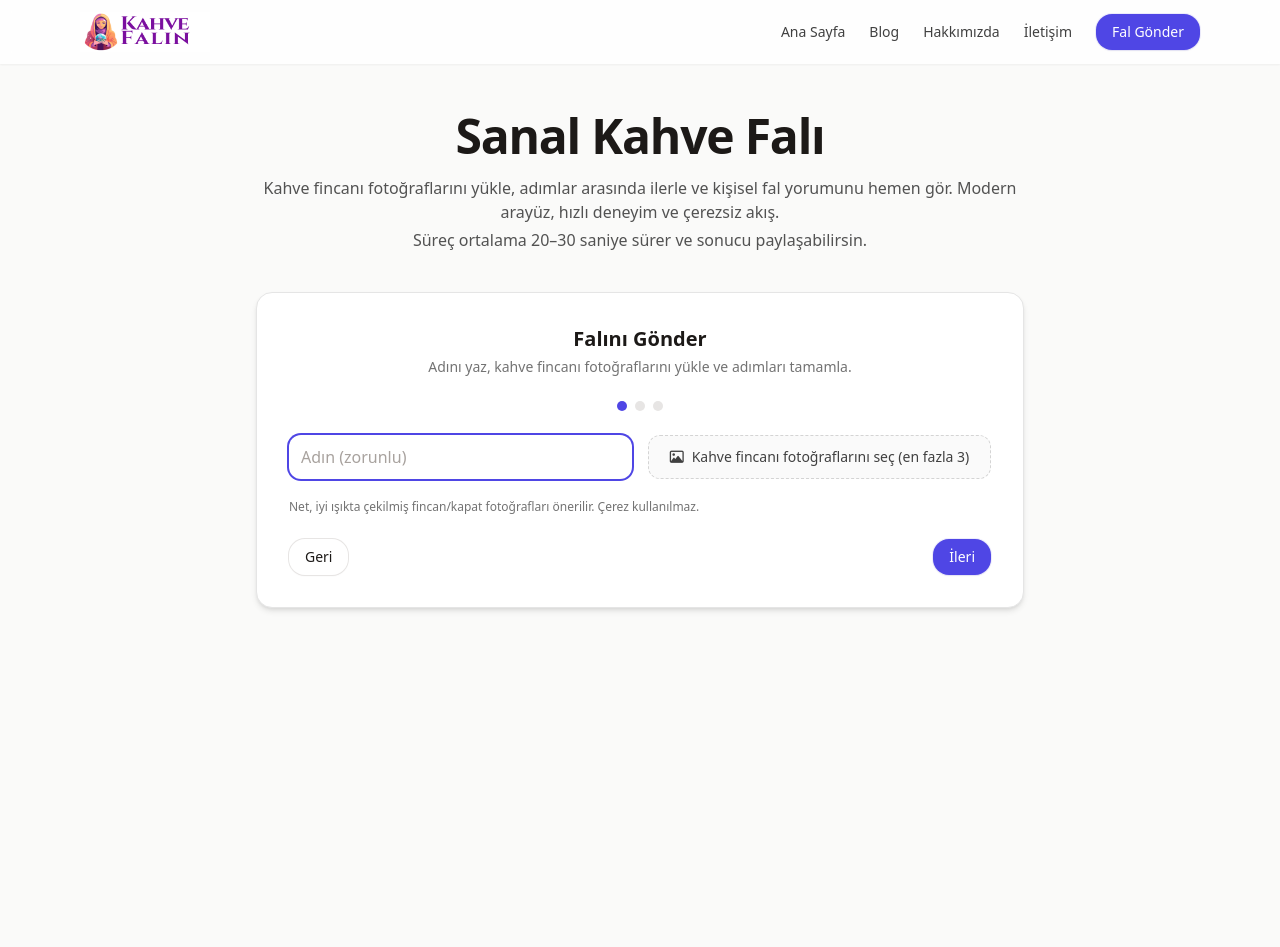
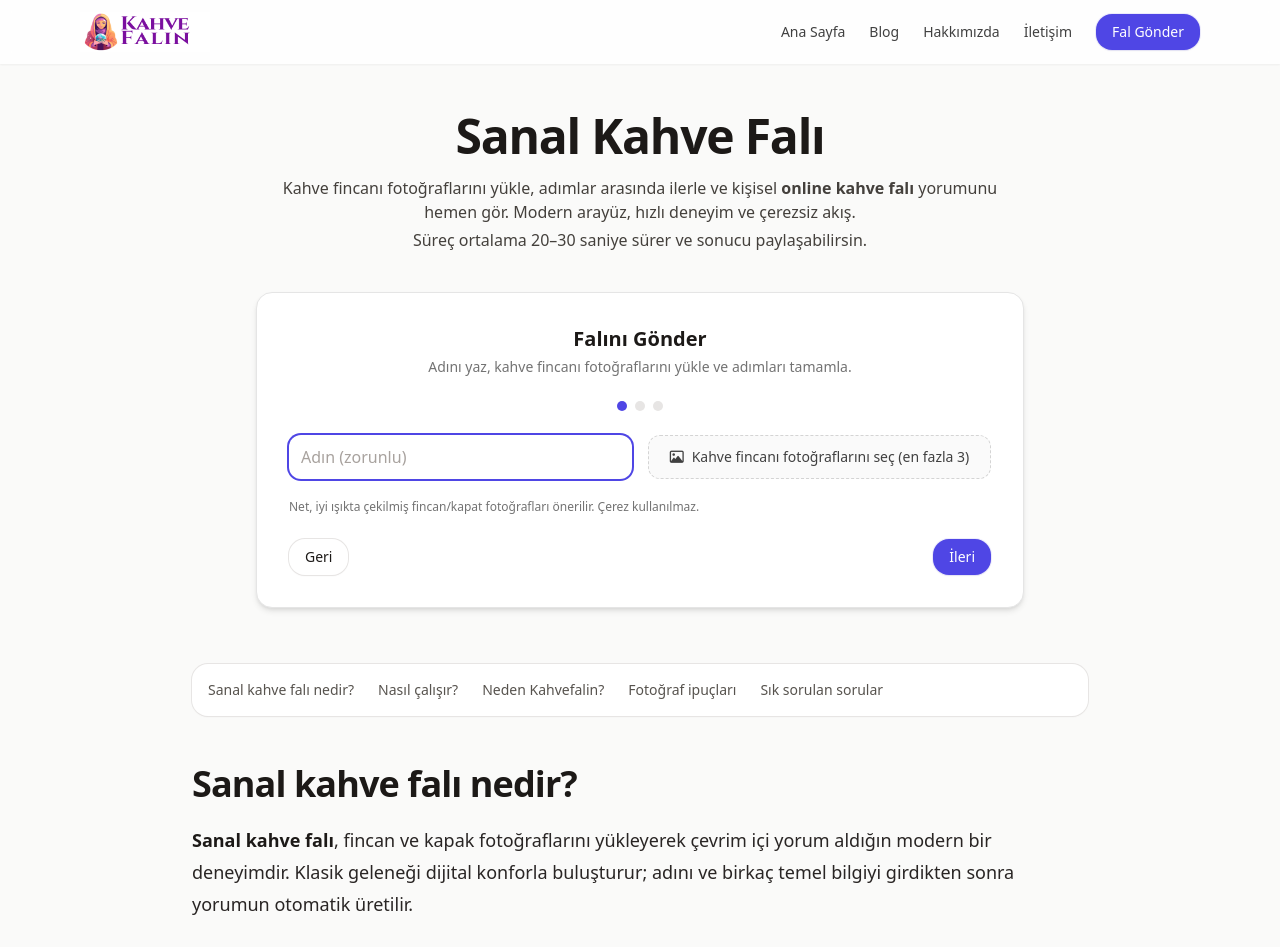
Before and after one commit to kuleliworks/kahve-fali, a Next.js app: page / in a window 1280 px wide. Shown: the top 947 px of the page. Before the commit the page ends 800 px from the top, so only its background shows below. Built offline with nearby package versions, Linux system fonts and the light colour scheme.

Commit message:
Update page.tsx

```diff
--- a/app/page.tsx
+++ b/app/page.tsx
@@ -1,6 +1,66 @@
 import StepForm from "@/components/StepForm";
 
 export default function Page() {
+  // JSON-LD: FAQ ve HowTo (zengin sonuçlar için)
+  const faqJsonLd = {
+    "@context": "https://schema.org",
+    "@type": "FAQPage",
+    "mainEntity": [
+      {
+        "@type": "Question",
+        "name": "Sanal kahve falı nedir?",
+        "acceptedAnswer": {
+          "@type": "Answer",
+          "text": "Sanal kahve falı; fincan fotoğraflarını yükleyip birkaç bilgiyi girdikten sonra çevrim içi, kişiye özel bir yorum aldığın modern bir fal deneyimidir."
+        }
+      },
+      {
+        "@type": "Question",
+        "name": "Online kahve falı nasıl çalışır?",
+        "acceptedAnswer": {
+          "@type": "Answer",
+          "text": "Adını yazıp kahve fincanı fotoğraflarını yüklersin; cinsiyet ve yaş adımlarını geçtikten sonra yaklaşık 20–30 saniyelik ilerleme ekranı çıkar ve sonucunu paylaşılabilir bir sayfada görürsün."
+        }
+      },
+      {
+        "@type": "Question",
+        "name": "Kaç fotoğraf yüklemeliyim?",
+        "acceptedAnswer": {
+          "@type": "Answer",
+          "text": "En iyi sonuç için 2–3 net fotoğraf önerilir. Uygulama en fazla 3 fotoğrafı destekler."
+        }
+      },
+      {
+        "@type": "Question",
+        "name": "Çerez kullanılıyor mu?",
+        "acceptedAnswer": {
+          "@type": "Answer",
+          "text": "Form akışında çerez kullanmıyoruz. Gizlilik odaklı, modern ve yalın bir süreçtir."
+        }
+      },
+      {
+        "@type": "Question",
+        "name": "Sonucu paylaşabilir miyim?",
+        "acceptedAnswer": {
+          "@type": "Answer",
+          "text": "Evet. Sonuç sayfası benzersiz bir bağlantı ile açılır; X, WhatsApp veya diğer platformlarda kolayca paylaşabilirsin."
+        }
+      }
+    ]
+  };
+
+  const howtoJsonLd = {
+    "@context": "https://schema.org",
+    "@type": "HowTo",
+    "name": "Online kahve falı gönderme adımları",
+    "step": [
+      { "@type": "HowToStep", "name": "Adını yaz", "text": "Formda adını gir." },
+      { "@type": "HowToStep", "name": "Fotoğrafları yükle", "text": "Kahve fincanı ve kapak fotoğraflarını net şekilde yükle (en fazla 3)." },
+      { "@type": "HowToStep", "name": "Cinsiyet ve yaş", "text": "Cinsiyetini ve yaşını belirt." },
+      { "@type": "HowToStep", "name": "Falı başlat", "text": "20–30 saniyelik ilerleme ekranından sonra sonuç sayfası açılır." }
+    ]
+  };
+
   return (
     <section className="mx-auto max-w-6xl px-4 py-12">
       {/* HERO (sade) */}
@@ -8,11 +68,11 @@ export default function Page() {
         <h1 className="text-4xl font-bold tracking-tight sm:text-5xl">
           Sanal Kahve Falı
         </h1>
-        <p className="mt-4 text-neutral-600">
-          Kahve fincanı fotoğraflarını yükle, adımlar arasında ilerle ve kişisel fal yorumunu hemen gör.
-          Modern arayüz, hızlı deneyim ve çerezsiz akış.
+        <p className="mt-4 text-stone-700">
+          Kahve fincanı fotoğraflarını yükle, adımlar arasında ilerle ve kişisel{" "}
+          <strong>online kahve falı</strong> yorumunu hemen gör. Modern arayüz, hızlı deneyim ve çerezsiz akış.
         </p>
-        <p className="mt-1 text-neutral-600">
+        <p className="mt-1 text-stone-700">
           Süreç ortalama 20–30 saniye sürer ve sonucu paylaşabilirsin.
         </p>
       </div>
@@ -21,6 +81,120 @@ export default function Page() {
       <div id="form" className="mx-auto mt-10 max-w-3xl">
         <StepForm />
       </div>
+
+      {/* İçindekiler (mini) */}
+      <nav className="mx-auto mt-14 max-w-4xl">
+        <div className="rounded-2xl bg-white p-4 shadow-sm ring-1 ring-stone-200">
+          <ul className="flex flex-wrap gap-x-6 gap-y-2 text-sm text-stone-600">
+            <li><a href="#nedir" className="hover:underline">Sanal kahve falı nedir?</a></li>
+            <li><a href="#nasil" className="hover:underline">Nasıl çalışır?</a></li>
+            <li><a href="#neden" className="hover:underline">Neden Kahvefalin?</a></li>
+            <li><a href="#ipuclari" className="hover:underline">Fotoğraf ipuçları</a></li>
+            <li><a href="#sss" className="hover:underline">Sık sorulan sorular</a></li>
+          </ul>
+        </div>
+      </nav>
+
+      {/* SEO İÇERİK */}
+      <div className="mx-auto mt-10 max-w-4xl">
+        <article className="prose-article">
+          <h2 id="nedir">Sanal kahve falı nedir?</h2>
+          <p>
+            <strong>Sanal kahve falı</strong>, fincan ve kapak fotoğraflarını yükleyerek çevrim içi yorum aldığın modern bir deneyimdir.
+            Klasik geleneği dijital konforla buluşturur; adını ve birkaç temel bilgiyi girdikten sonra yorumun otomatik üretilir.
+          </p>
+          <p>
+            <a href="/hakkimizda">Hakkımızda</a> sayfasında yaklaşımımızı, <a href="/blog">blog</a> bölümünde ise rehber içeriklerimizi bulabilirsin.
+            Soruların için <a href="/iletisim">iletişim</a> sayfasına göz at.
+          </p>
+
+          <h2 id="nasil">Online kahve falı nasıl çalışır?</h2>
+          <ol>
+            <li><strong>Adını yaz</strong> ve kahve fincanı fotoğraflarını yükle (en fazla 3).</li>
+            <li><strong>Cinsiyet</strong> ve <strong>yaş</strong> bilgisini gir.</li>
+            <li><strong>Falı başlat</strong> ve ilerleme ekranını izle (20–30 sn).</li>
+            <li><strong>Sonuç sayfası</strong> benzersiz bağlantı ile açılır; arkadaşlarınla paylaşabilirsin.</li>
+          </ol>
+
+          <h2 id="neden">Neden Kahvefalin?</h2>
+          <ul>
+            <li><strong>Hızlı:</strong> Ortalama 20–30 saniyede sonuç.</li>
+            <li><strong>Gizlilik:</strong> Form akışında çerez kullanılmaz.</li>
+            <li><strong>Modern arayüz:</strong> Adım adım ilerleyen sade ve anlaşılır deneyim.</li>
+            <li><strong>Paylaşılabilir link:</strong> Sonucu X, WhatsApp ve daha fazlasında paylaş.</li>
+            <li><strong>Mobil uyum:</strong> Kamera ile fotoğraf çekip yükleme desteği.</li>
+          </ul>
+
+          <h2 id="ipuclari">Fotoğraf yükleme ipuçları</h2>
+          <ul>
+            <li>Işığı güçlü ve gölgesiz bir ortam seç.</li>
+            <li>Fincanı yakın plan, net ve titremeden çek.</li>
+            <li>En az bir kapak (kapat) fotoğrafı eklemeye çalış.</li>
+            <li>En fazla 3 fotoğraf; en iyi sonuç genelde 2–3 net kareyle gelir.</li>
+          </ul>
+
+          <h2 id="sss">Sık sorulan sorular</h2>
+          <div className="not-prose divide-y divide-stone-200 overflow-hidden rounded-2xl ring-1 ring-stone-200">
+            <details className="group p-5" open>
+              <summary className="flex cursor-pointer list-none items-center justify-between">
+                <span className="font-medium">Sanal kahve falı nedir?</span>
+                <span className="transition group-open:rotate-180">⌄</span>
+              </summary>
+              <div className="mt-3 text-stone-700">
+                Fincan fotoğraflarını yükleyerek çevrim içi, kişisel bir yorum alırsın; süreç adım adım ilerler ve sonuç sayfası paylaşılabilir.
+              </div>
+            </details>
+
+            <details className="group p-5">
+              <summary className="flex cursor-pointer list-none items-center justify-between">
+                <span className="font-medium">Kaç fotoğraf yüklemeliyim?</span>
+                <span className="transition group-open:rotate-180">⌄</span>
+              </summary>
+              <div className="mt-3 text-stone-700">
+                En iyi sonuç için 2–3 fotoğraf önerilir; uygulama en fazla 3 foto kabul eder.
+              </div>
+            </details>
+
+            <details className="group p-5">
+              <summary className="flex cursor-pointer list-none items-center justify-between">
+                <span className="font-medium">Çerez kullanıyor musunuz?</span>
+                <span className="transition group-open:rotate-180">⌄</span>
+              </summary>
+              <div className="mt-3 text-stone-700">
+                Form aşamasında çerez kullanılmaz. Gizliliğe önem veriyoruz.
+              </div>
+            </details>
+
+            <details className="group p-5">
+              <summary className="flex cursor-pointer list-none items-center justify-between">
+                <span className="font-medium">Sonucu nasıl paylaşırım?</span>
+                <span className="transition group-open:rotate-180">⌄</span>
+              </summary>
+              <div className="mt-3 text-stone-700">
+                Sonuç sayfasında X, WhatsApp ve Facebook için hazır butonlar bulunur; bağlantıyı kopyalayarak da paylaşabilirsin.
+              </div>
+            </details>
+
+            <details className="group p-5">
+              <summary className="flex cursor-pointer list-none items-center justify-between">
+                <span className="font-medium">Mobil cihazdan fotoğraf çekebilir miyim?</span>
+                <span className="transition group-open:rotate-180">⌄</span>
+              </summary>
+              <div className="mt-3 text-stone-700">
+                Evet. Dosya alanı kamera ile çekime açıktır; destekleyen tarayıcılarda doğrudan kamera açılır.
+              </div>
+            </details>
+          </div>
+
+          <p className="mt-8">
+            Daha fazla rehber için <a href="/blog">blog</a> sayfamıza göz atabilir, soruların için <a href="/iletisim">iletişim</a> formunu kullanabilirsin.
+          </p>
+        </article>
+      </div>
+
+      {/* JSON-LD blokları */}
+      <script type="application/ld+json" dangerouslySetInnerHTML={{ __html: JSON.stringify(faqJsonLd) }} />
+      <script type="application/ld+json" dangerouslySetInnerHTML={{ __html: JSON.stringify(howtoJsonLd) }} />
     </section>
   );
 }
```
